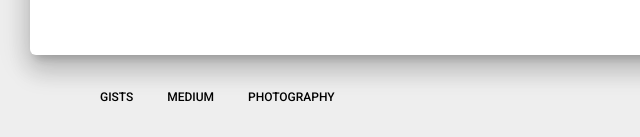
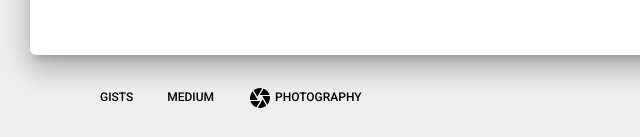
Before and after one commit to hnimminh/hnimminh.github.io, a plain HTML site: page index.html in a window 1280 px wide. Shown: the part 1587-1724 px from the top of the page, 0-640 px from the left. Drawn offline with Linux system fonts and the light colour scheme.

Commit message:
revised for photography

```diff
--- a/index.html
+++ b/index.html
@@ -186,8 +186,8 @@
             </a>
           </li>
           <li>
-            <a href="">
-              photography
+            <a href="photography.html">
+              <i class="material-icons">camera</i> photography
             </a>
           </li>
         </ul>
```
